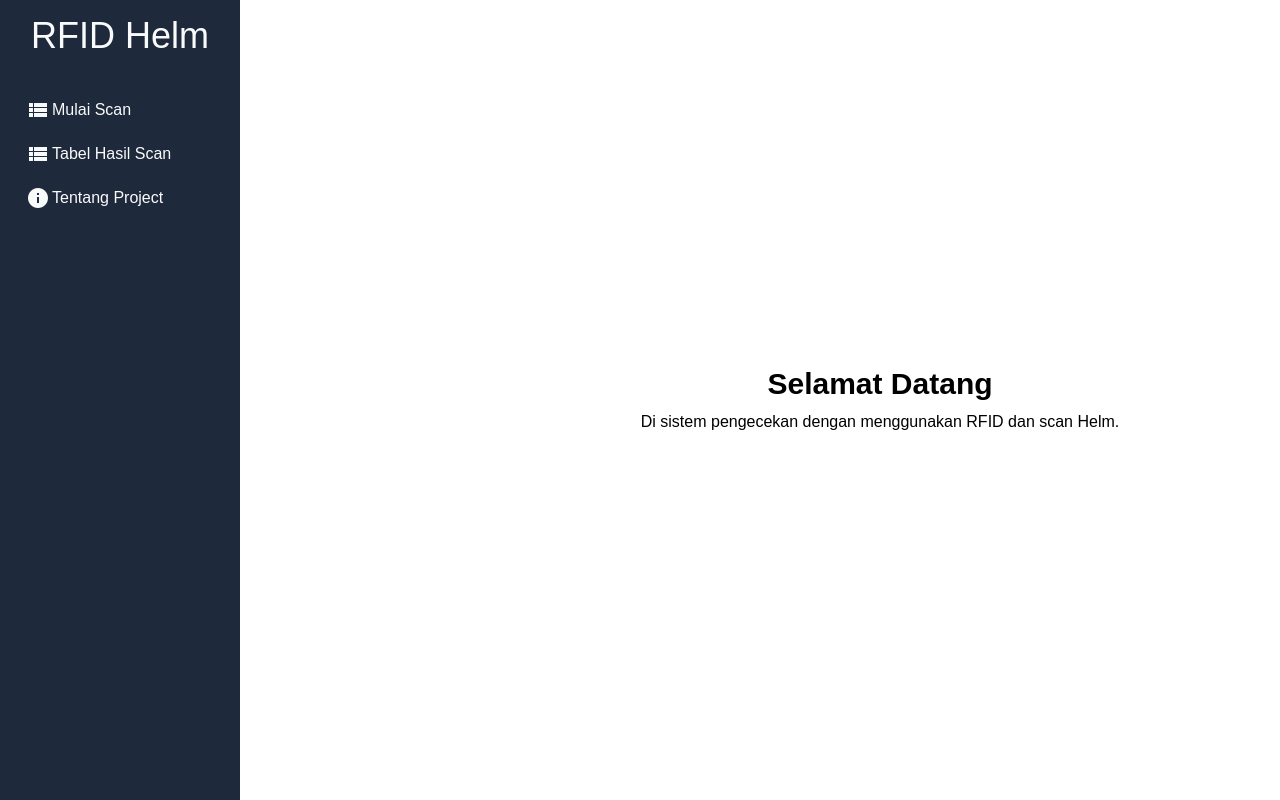
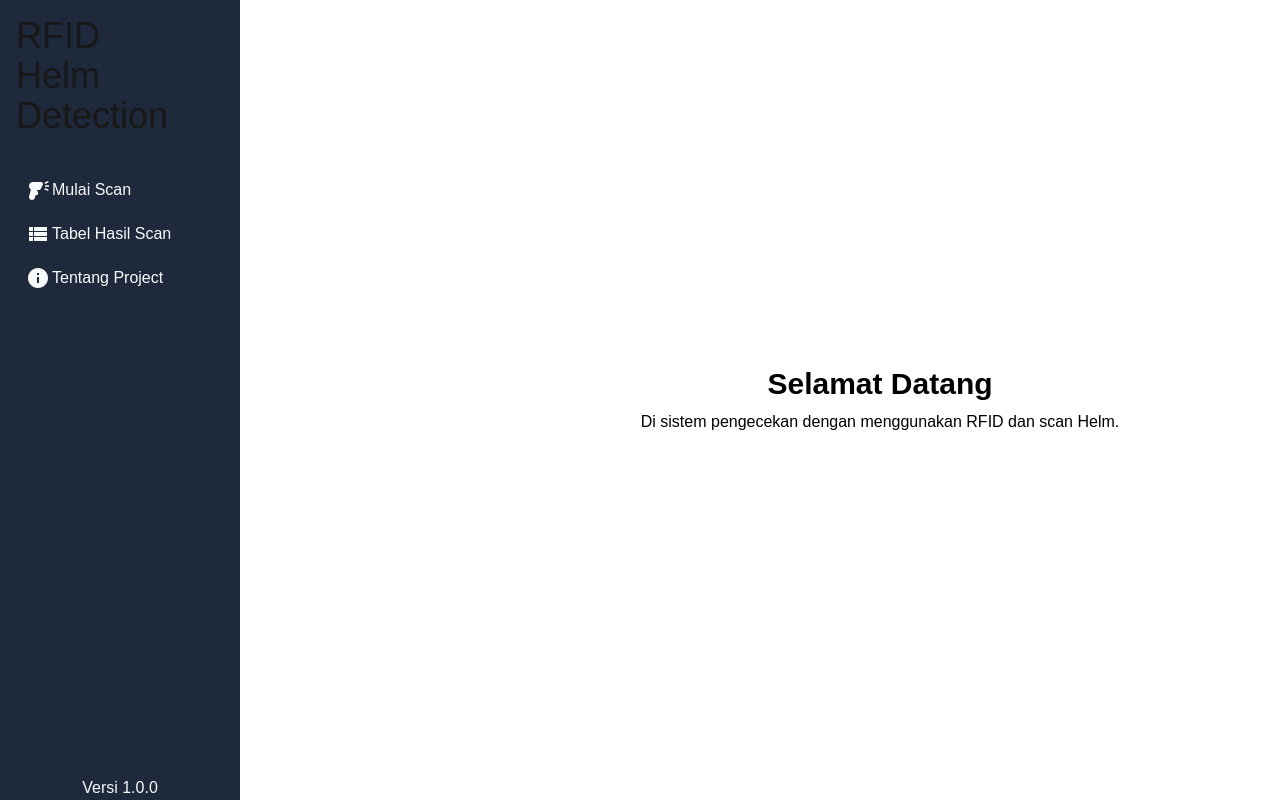
Before and after one commit to YudhaDev/vue-rfid-esp32-cam-ui, a Vue app: page / in a window 1280 px wide. Built offline with nearby package versions, Linux system fonts and the light colour scheme.

Commit message:
progress merapikan

```diff
--- a/src/components/Sidebar.vue
+++ b/src/components/Sidebar.vue
@@ -1,23 +1,25 @@
 <template>
     <aside>
         <!-- <img src="../assets/logo.svg" alt="vue" /> -->
-        <div>
-            <Router-link to="/"><h1 class="text-4xl" style="text-align: center;">RFID Helm</h1></Router-link>
+        <div class="exclude">
+            <Router-link to="/"><h1 class="text-4xl" style="text-align: left;">RFID</h1></Router-link>
+            <Router-link to="/"><h1 class="text-4xl" style="text-align: left;">Helm</h1></Router-link>
+            <Router-link to="/"><h1 class="text-4xl" style="text-align: left;">Detection</h1></Router-link>
         </div>
         <div class="vertical-linear">
-            <RouterLink to="/scan">
+            <RouterLink class="rounded-xl" to="/scan">
                 <div class="nav-item-wrapper">
-                    <span class="material-icons flex-item">view_list</span>
+                    <span class="material-icons flex-item">barcode_reader</span>
                     <p>Mulai Scan</p>
                 </div>
                 </RouterLink>
-            <RouterLink to="/table-view">
+            <RouterLink class="rounded-xl" to="/table-view">
                 <div class="nav-item-wrapper">
                     <span class="material-icons flex-item">view_list</span>
                     <p>Tabel Hasil Scan</p>
                 </div>
                 </RouterLink>
-            <RouterLink to="/about-project">
+            <RouterLink class="rounded-xl" to="/about-project">
                 <div class="nav-item-wrapper">
                     <span class="material-icons flex-item">info</span>
                     <p>Tentang Project</p>
@@ -25,10 +27,20 @@
                 </RouterLink>
             <!-- <RouterLink to="/about-project"><span class="material-icons">info</span></RouterLink> -->
         </div>
+        <div>
+            <version_component />
+        </div>
     </aside>
 </template>
 
-<script setup>
+<script>
+import version_component from '../components/Version.vue';
+
+export default {
+    components : {
+        version_component
+    }
+}
 </script>
 
 <style class="scss" scoped>
@@ -52,6 +64,11 @@
         }
     }
 
+    .router-link-active {
+        color: rgb(24, 24, 24);
+        background-color: white;
+    }
+
     .vertical-linear {
         display: flex;
         flex-direction: column;
--- /dev/null
+++ b/src/components/Version.vue
@@ -0,0 +1,13 @@
+<template>
+    <h1 class="text-center my-version">Versi 1.0.0</h1>
+</template>
+
+<style>
+    .my-version {
+        position: absolute;
+        bottom: 0;
+        left: 0;
+        text-align: center;
+        min-width: 15em;
+    }
+</style>
```
